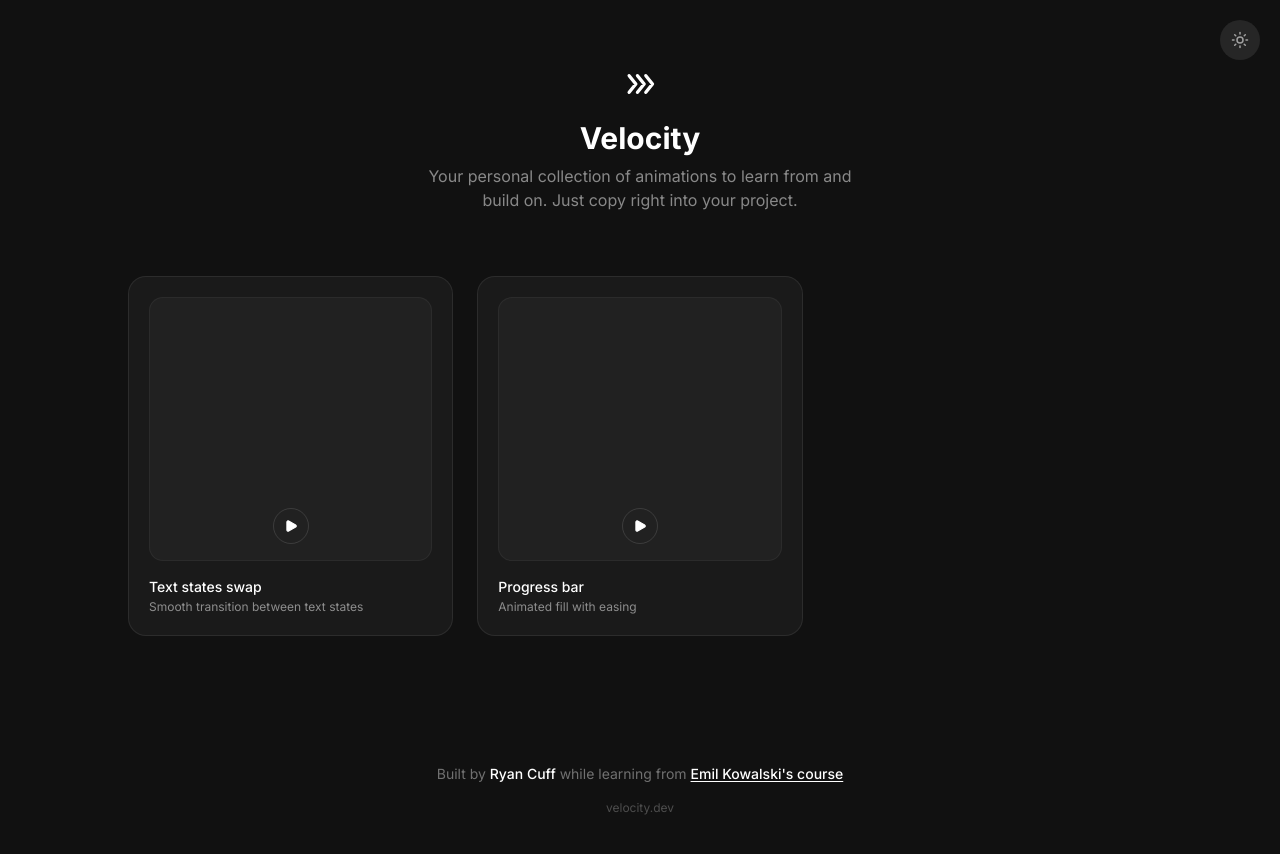
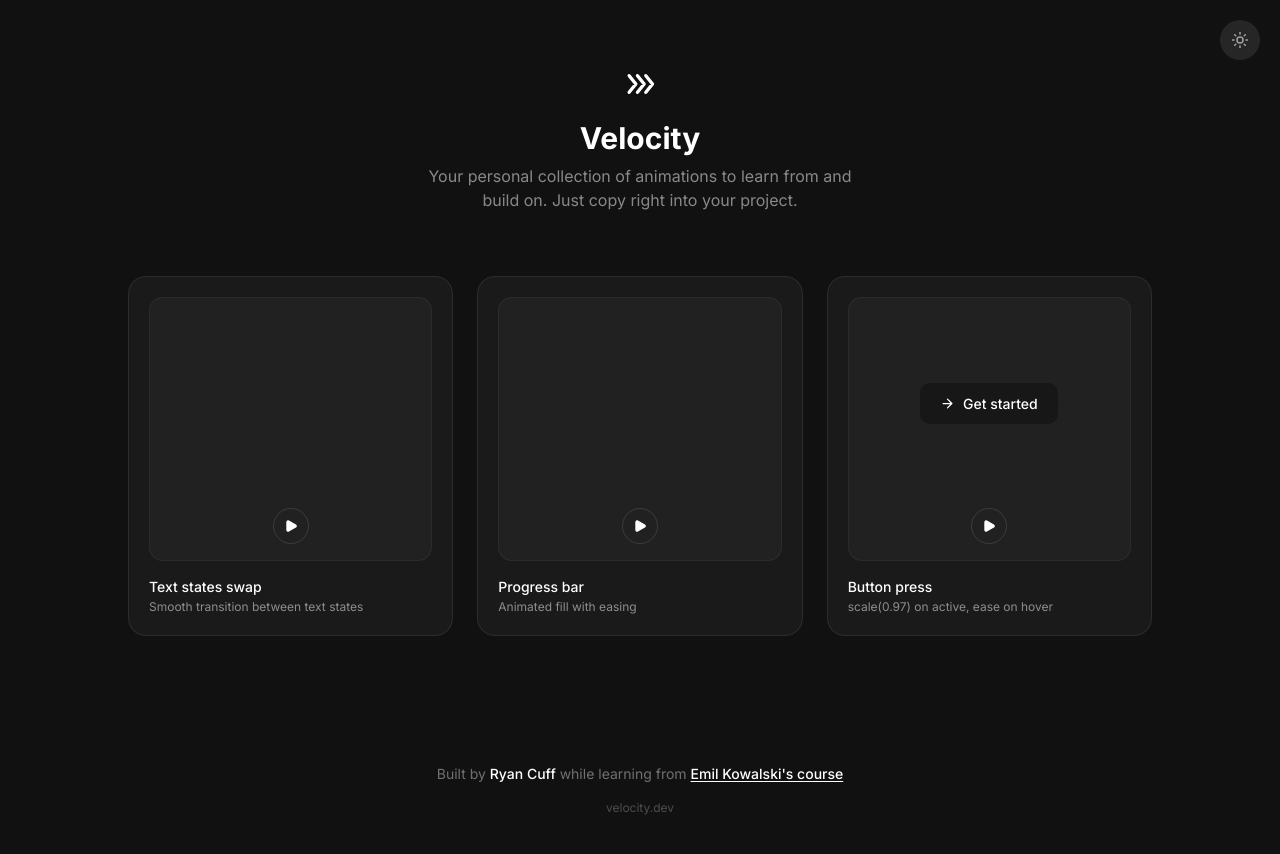
Before and after one commit to rjcuff/animation-library, a Next.js app: page / in a window 1280 px wide. Shown: the top 854 px of the page. Built offline with nearby package versions, Linux system fonts and the light colour scheme.

Commit message:
feat: add button press animation (scale + ease, CSS module)

```diff
--- a/app/page.tsx
+++ b/app/page.tsx
@@ -1,6 +1,7 @@
 import ThemeToggle from "@/components/ThemeToggle";
 import TextStatesSwapCard from "@/components/animations/TextStatesSwapCard";
 import ProgressBarCard from "@/components/animations/ProgressBarCard";
+import ButtonPressCard from "@/components/animations/ButtonPressCard";
 
 export default function Home() {
   return (
@@ -39,6 +40,7 @@ export default function Home() {
       <main className="max-w-5xl mx-auto grid grid-cols-1 md:grid-cols-2 lg:grid-cols-3 gap-6">
         <TextStatesSwapCard />
         <ProgressBarCard />
+        <ButtonPressCard />
       </main>
 
       {/* Footer */}
--- /dev/null
+++ b/components/animations/ButtonPress.module.css
@@ -0,0 +1,65 @@
+.button {
+  position: relative;
+  display: inline-flex;
+  align-items: center;
+  justify-content: center;
+  gap: 8px;
+  padding: 10px 20px;
+  border-radius: 10px;
+  border: none;
+  cursor: pointer;
+  font-size: 14px;
+  font-weight: 500;
+  font-family: inherit;
+  color: #fff;
+  background-color: #171717;
+  will-change: transform;
+
+  /* Hover: color only → use `ease`. Fast (150ms) because it's a simple state change. */
+  transition:
+    background-color 150ms ease,
+    transform 100ms ease;
+}
+
+/* Hover only fires on real pointer devices — prevents sticky hover on touch */
+@media (hover: hover) and (pointer: fine) {
+  .button:hover {
+    background-color: #2e2e2e;
+  }
+}
+
+/*
+  Press: scale down slightly so it feels like a physical button being pushed.
+  0.97 is subtle enough to not look weird, strong enough to feel real.
+  100ms is fast — this is micro-interaction territory.
+*/
+.button:active {
+  transform: scale(0.97);
+}
+
+/* Respect the user's motion preference — disable all transitions */
+@media (prefers-reduced-motion: reduce) {
+  .button {
+    transition: none;
+  }
+}
+
+/* Dark mode variant */
+@media (prefers-color-scheme: dark) {
+  .button {
+    background-color: #f5f5f5;
+    color: #171717;
+  }
+
+  @media (hover: hover) and (pointer: fine) {
+    .button:hover {
+      background-color: #e0e0e0;
+    }
+  }
+}
+
+.icon {
+  width: 15px;
+  height: 15px;
+  flex-shrink: 0;
+}
--- /dev/null
+++ b/components/animations/ButtonPress.tsx
@@ -0,0 +1,24 @@
+"use client";
+
+import styles from "./ButtonPress.module.css";
+
+export default function ButtonPress() {
+  return (
+    <button className={styles.button} type="button">
+      <svg
+        className={styles.icon}
+        xmlns="http://www.w3.org/2000/svg"
+        viewBox="0 0 24 24"
+        fill="none"
+        stroke="currentColor"
+        strokeWidth={2}
+        strokeLinecap="round"
+        strokeLinejoin="round"
+        aria-hidden="true"
+      >
+        <path d="M5 12h14M12 5l7 7-7 7" />
+      </svg>
+      Get started
+    </button>
+  );
+}
--- /dev/null
+++ b/components/animations/ButtonPressCard.tsx
@@ -0,0 +1,15 @@
+"use client";
+
+import AnimationCard from "@/components/AnimationCard";
+import ButtonPress from "./ButtonPress";
+
+export default function ButtonPressCard() {
+  return (
+    <AnimationCard
+      title="Button press"
+      description="scale(0.97) on active, ease on hover"
+    >
+      <ButtonPress />
+    </AnimationCard>
+  );
+}
```
